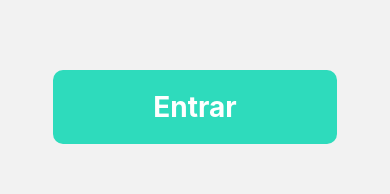
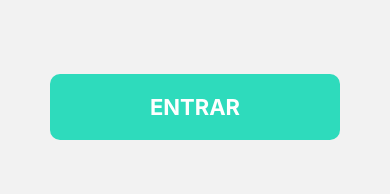
Before and after one commit to santosfk/comanda, a React Native app: screen / in a window 390 px wide. Shown: the part 357-551 px from the top of the page. Built offline with nearby package versions, Linux system fonts and the light colour scheme.

Commit message:
feat: add button component in the checkin page

```diff
--- a/src/Screens/Checkin/Checkin.tsx
+++ b/src/Screens/Checkin/Checkin.tsx
@@ -2,9 +2,7 @@ import React from "react";
 import {
   Container,
   EnterButton,
-  ButtonText,
   ButtonWrapper,
-  ExitButton,
   LogoText,
   LogoWrapper
 } from "./style";
@@ -12,7 +10,7 @@ import { useNavigation } from "@react-navigation/native";
 import { Text,Image } from "react-native";
 import { propsStack } from "../../Routes/models";
 import  MaterialCommunityIcons  from '@expo/vector-icons/MaterialCommunityIcons';
-
+import { Button } from "../../components/Button";
 export const Checkin = () => {
   const navigation = useNavigation<propsStack>();
   const goToHome = () => {
@@ -30,9 +28,7 @@ export const Checkin = () => {
         </LogoText>
       </LogoWrapper>
       <ButtonWrapper>
-        <EnterButton onPress={goToHome}>
-          <ButtonText>Entrar</ButtonText>
-        </EnterButton>
+          <Button onPress={goToHome} color="white" bgColor="#2EDBBC">Entrar</Button>
       </ButtonWrapper>
       <MaterialCommunityIcons name='hamburger' size={50} color='#26A58E'/>
     </Container>
```
